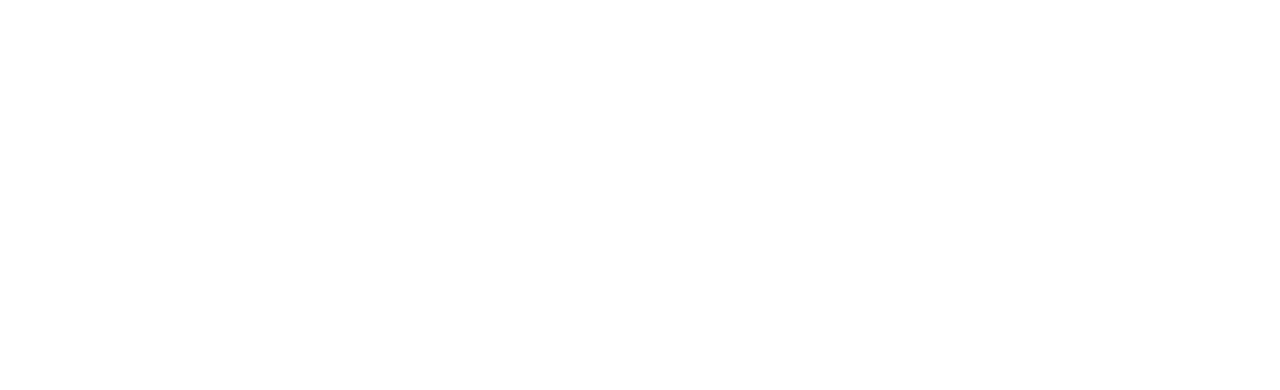
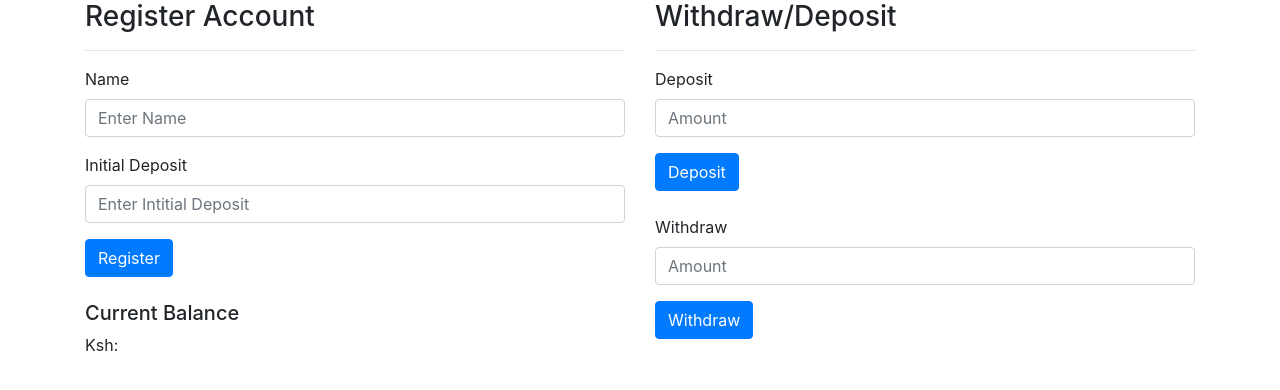
Before and after one commit to rowenarono95/Bank-Account, a plain HTML site: page index.html in a window 1280 px wide. Drawn offline with nearby package versions, Linux system fonts and the light colour scheme; files that its build step writes are made by us from their sources.

Commit message:
add form

```diff
--- a/index.html
+++ b/index.html
@@ -2,13 +2,73 @@
 <html lang="en">
 
 <head>
-    <meta charset="UTF-8">
-    <meta name="viewport" content="width=device-width, initial-scale=1.0">
-    <title>Bank Accout</title>
+    <meta charset="UTF-8" />
+    <meta name="viewport" content="width=device-width, initial-scale=1.0" />
+    <link rel="stylesheet" href="https://stackpath.bootstrapcdn.com/bootstrap/4.3.1/css/bootstrap.min.css"
+        integrity="sha384-ggOyR0iXCbMQv3Xipma34MD+dH/1fQ784/j6cY/iJTQUOhcWr7x9JvoRxT2MZw1T" crossorigin="anonymous" />
+
+    <link rel="stylesheet" href="css/styles.css" />
+    <script src="https://code.jquery.com/jquery-3.5.1.min.js"
+        integrity="sha256-9/aliU8dGd2tb6OSsuzixeV4y/faTqgFtohetphbbj0=" crossorigin="anonymous"></script>
+    <script src="js/scripts.js"></script>
+    <title>Document</title>
 </head>
 
 <body>
+    <div class="container">
+        <div class="row">
+            <div class="col-md-6">
+                <form id="register-form" return false>
+                    <h3>Register Account</h3>
+                    <hr />
+                    <div class="form-group">
+                        <label for="exampleInputEmail1">Name</label>
+                        <input type="text" class="form-control" id="name" placeholder="Enter Name" />
+                    </div>
+                    <div class="form-group">
+                        <label for="initial-deposit">Initial Deposit</label>
+                        <input type="number" class="form-control" id="initial-deposit"
+                            placeholder="Enter Intitial Deposit" />
+                    </div>
+                    <button type="submit" class="btn btn-primary">Register</button>
+                </form>
+                <br />
+                <div class="current-balance">
+                    <h5>Current Balance</h5>
+                    <p>Ksh: <span id="current-balance"></span></p>
+                </div>
+            </div>
+            <div class="col-md-6">
+                <h3>Withdraw/Deposit</h3>
+                <hr />
 
+                <form id="deposit-form">
+                    <div class="form-group">
+                        <label for="exampleInputEmail1">Deposit</label>
+                        <input type="number" class="form-control" id="deposit" placeholder="Amount" />
+                    </div>
+
+                    <button type="submit" class="btn btn-primary">Deposit</button>
+                </form>
+                <br />
+
+                <form id="withdraw-form">
+                    <div class="form-group">
+                        <label for="initial-deposit">Withdraw</label>
+                        <input type="number" class="form-control" id="withdraw" placeholder="Amount" />
+                    </div>
+
+                    <button type="submit" class="btn btn-primary">Withdraw</button>
+                </form>
+            </div>
+        </div>
+    </div>
+    <script src="https://cdnjs.cloudflare.com/ajax/libs/popper.js/1.14.7/umd/popper.min.js"
+        integrity="sha384-UO2eT0CpHqdSJQ6hJty5KVphtPhzWj9WO1clHTMGa3JDZwrnQq4sF86dIHNDz0W1" crossorigin="anonymous">
+    </script>
+    <script src="https://stackpath.bootstrapcdn.com/bootstrap/4.3.1/js/bootstrap.min.js"
+        integrity="sha384-JjSmVgyd0p3pXB1rRibZUAYoIIy6OrQ6VrjIEaFf/nJGzIxFDsf4x0xIM+B07jRM" crossorigin="anonymous">
+    </script>
 </body>
 
 </html>
```
